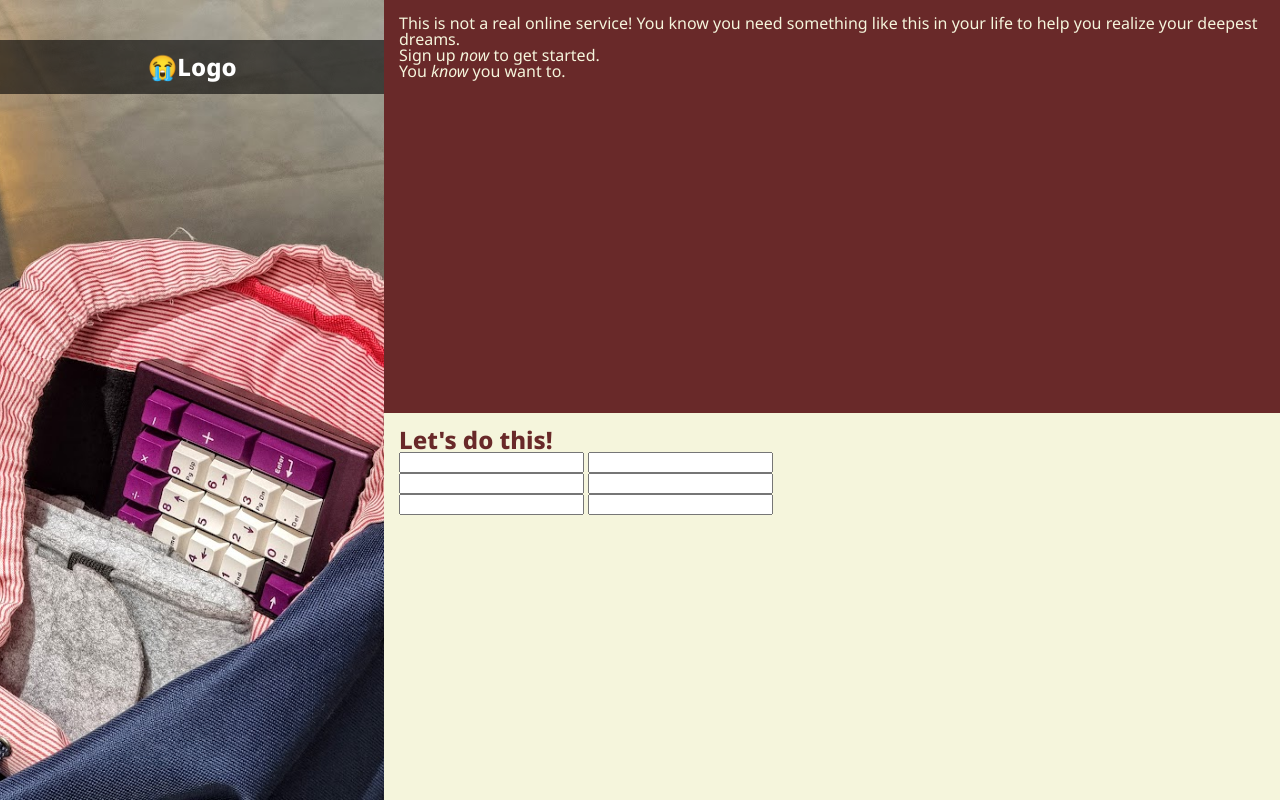
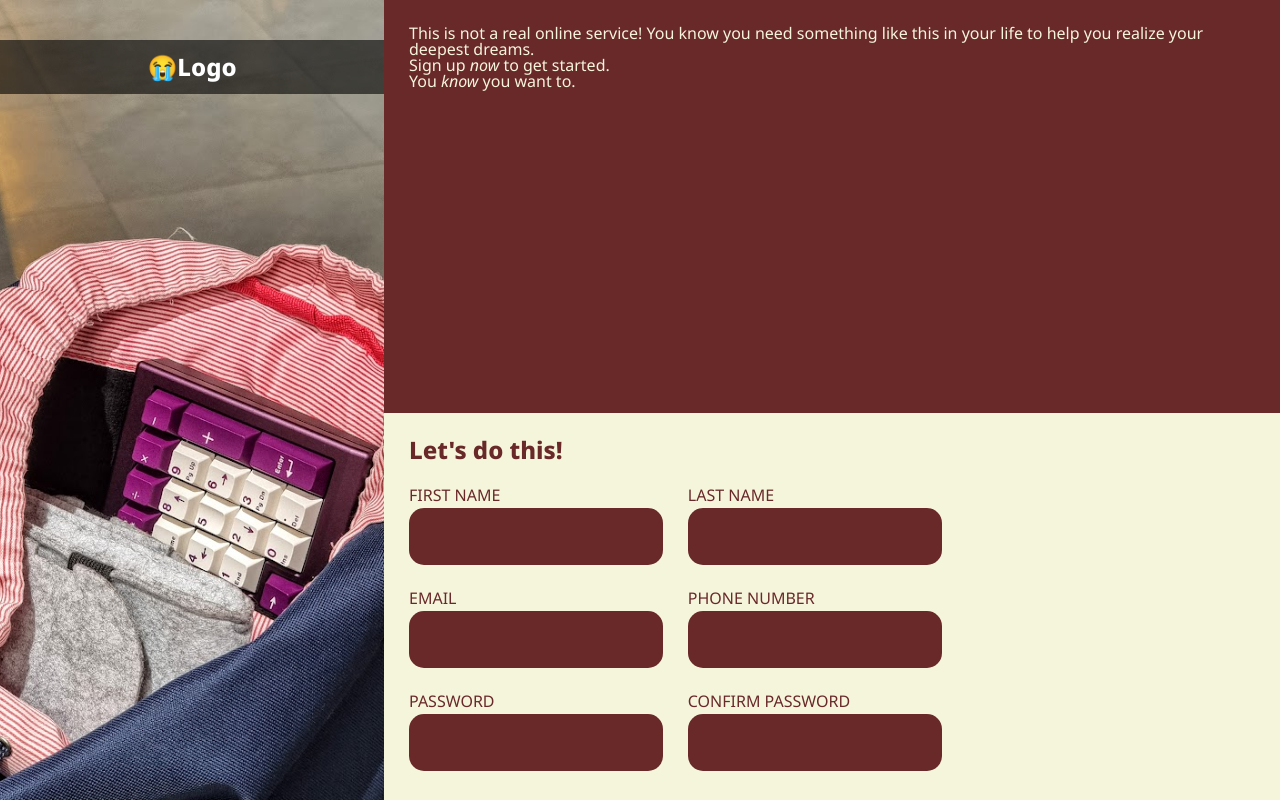
Before and after one commit to Omarpixel9/odin-signup-form, a plain HTML site: page index.html in a window 1280 px wide. Drawn offline with Linux system fonts and the light colour scheme.

Commit message:
added: form elements and styling

```diff
--- a/index.html
+++ b/index.html
@@ -27,22 +27,34 @@
             <form action="#">
                 <h1>Let's do this!</h1>
                 <fieldset>
-                    <label for=""></label>
-                    <input type="text">
-                    <label for=""></label>
-                    <input type="text">
+                    <span>
+                        <label for="fname">First Name</label>
+                        <input type="text" id="fname" name="fname">
+                    </span>
+                    <span>
+                        <label for="lname">Last Name</label>
+                        <input type="text" id="lname" name="lname">
+                    </span>
                 </fieldset>
                 <fieldset>
-                    <label for=""></label>
-                    <input type="text">
-                    <label for=""></label>
-                    <input type="text">
+                    <span>
+                        <label for="email">Email</label>
+                        <input type="email" id="email" name="email">
+                    </span>
+                    <span>
+                        <label for="phone">Phone Number</label>
+                        <input type="tel" id="phone" name="phone">
+                    </span>
                 </fieldset>
                 <fieldset>
-                    <label for=""></label>
-                    <input type="text">
-                    <label for=""></label>
-                    <input type="text">
+                    <span>
+                        <label for="pass">Password</label>
+                        <input type="password" id="pass" name="pass">
+                    </span>
+                    <span>
+                        <label for="confirm-pass">Confirm Password</label>
+                        <input type="password" id="confirm-pass" name="confirm-pass">
+                    </span>
                 </fieldset>
             </form>
         </div>
--- a/signup.css
+++ b/signup.css
@@ -46,9 +46,48 @@ aside #logo-container h1::before {
 }
 #right-container > * {
   flex: 1;
-  padding: 15px;
+  padding: 25px;
 }
 #right-container form {
   background-color: beige;
   color: var(--burgundybrown);
+  display: flex;
+  flex-direction: column;
+  gap: 25px;
 }
+#right-container form fieldset {
+  display: flex;
+  gap: 25px;
+  flex-wrap: wrap;
+}
+#right-container form fieldset > span {
+  display: flex;
+  flex-direction: column;
+  gap: 5px;
+  width: max(250px, 30%);
+}
+#right-container form label {
+  text-transform: uppercase;
+  font-weight: 200;
+}
+#right-container form input {
+  /* width: auto; */
+  font-size: 1.2rem;
+  padding: 15px 20px;
+  border: none;
+  border-radius: 15px;
+  background-color: var(--burgundybrown);
+  color: white;
+  font-weight: bold;
+  font-family: inherit;
+}
+#right-container form input:focus {
+  outline: 2px solid black;
+  background-color: rgb(149, 65, 65);
+}
+
+@media (max-width: 600px) {
+  aside {
+    display: none;
+  }
+}
```
